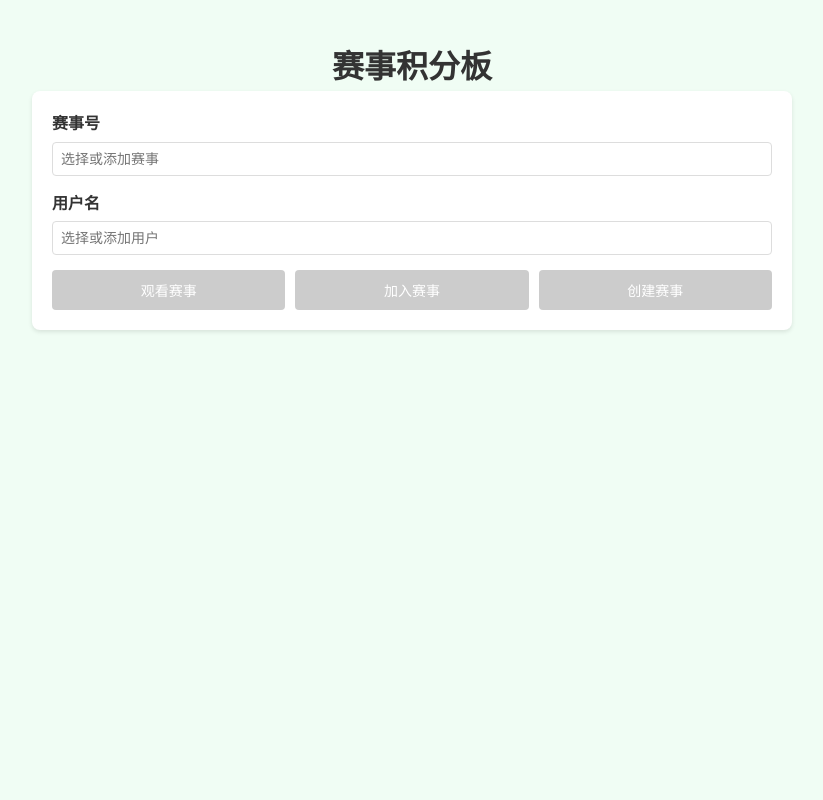
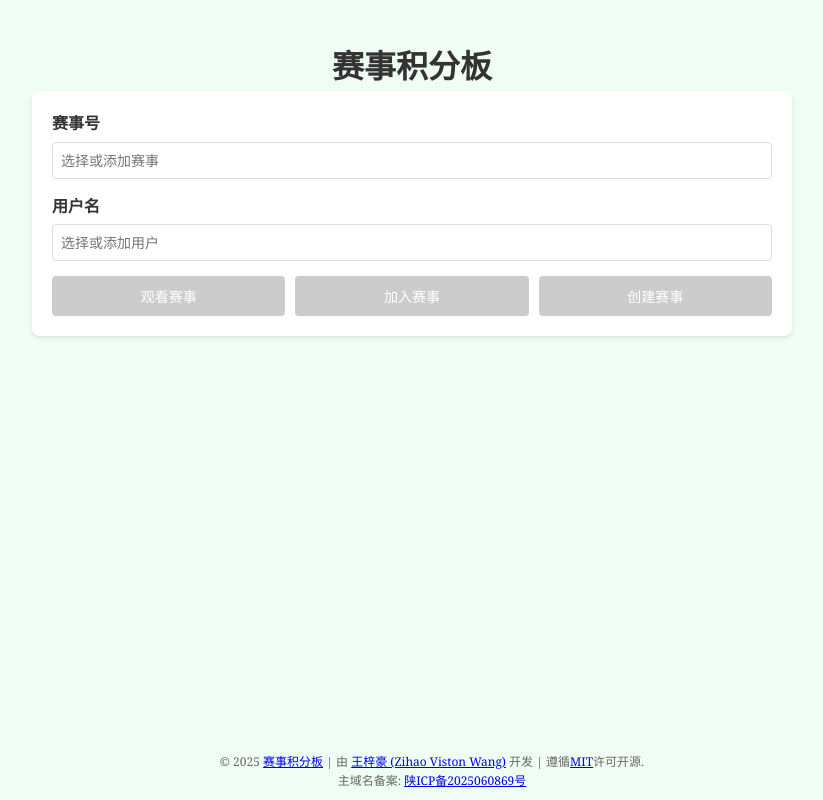
Before and after one commit to ZihaoVistonWang/scoreboard, a Flask app: page / in a window 1280 px wide. Shown: the whole page, without its empty margins (228-1051 px from the left). Run offline with Flask 3, Linux system fonts and the light colour scheme.

Commit message:
style(css, templates): 更新输入字段和按钮样式，添加页脚信息
- 在 `style.css` 中更新输入字段和按钮的字体样式，提升整体视觉一致性。
- 在 `index.html` 和 `room.html` 中添加固定页脚，包含版权信息和备案号，增强页面信息完整性。

```diff
--- a/static/css/style.css
+++ b/static/css/style.css
@@ -718,3 +718,8 @@ h2 {
     color: #333;
     margin-top: 0;
 }
+
+/* Update font family for input fields and buttons */
+input, button {
+    font-family: Georgia, "helvetica neue", Arial, STZhongsong, "noto serif sc", "microsoft yahei", "pingfang sc", sans-serif;
+}
--- a/templates/index.html
+++ b/templates/index.html
@@ -329,4 +329,8 @@
         });
     </script>
 </body>
+<footer style="position: fixed; bottom: 10px; width: 100%; text-align: center; font-size: 12px; color: #666;">
+    <p>© 2025 <a href="https://github.com/ZihaoVistonWang/scoreboard" target="_blank">赛事积分板</a> | 由 <a href="https://github.com/ZihaoVistonWang" target="_blank">王梓豪 (Zihao Viston Wang)</a> 开发 | 遵循<a href="https://github.com/ZihaoVistonWang/score-board/blob/main/LICENSE" target="_blank">MIT</a>许可开源.</p>
+    <p>主域名备案: <a href="https://beian.miit.gov.cn/" target="_blank">陕ICP备2025060869号</a></p>
+</footer>
 </html>
--- a/templates/room.html
+++ b/templates/room.html
@@ -382,4 +382,8 @@
     </script>
 <script src="{{ url_for('static', filename='js/settlement.js') }}"></script>
 </body>
+<footer style="position: fixed; bottom: 10px; width: 100%; text-align: center; font-size: 12px; color: #666;">
+    <p>© 2025 <a href="https://github.com/ZihaoVistonWang/scoreboard" target="_blank">赛事积分板</a> | 由 <a href="https://github.com/ZihaoVistonWang" target="_blank">王梓豪 (Zihao Viston Wang)</a> 开发 | 遵循<a href="https://github.com/ZihaoVistonWang/score-board/blob/main/LICENSE" target="_blank">MIT</a>许可开源.</p>
+    <p>主域名备案: <a href="https://beian.miit.gov.cn/" target="_blank">陕ICP备2025060869号</a></p>
+</footer>
 </html>
```
